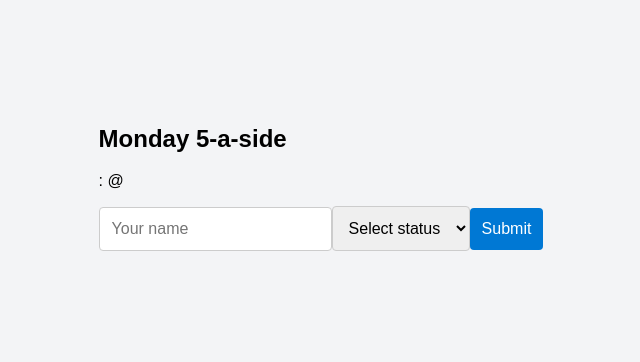
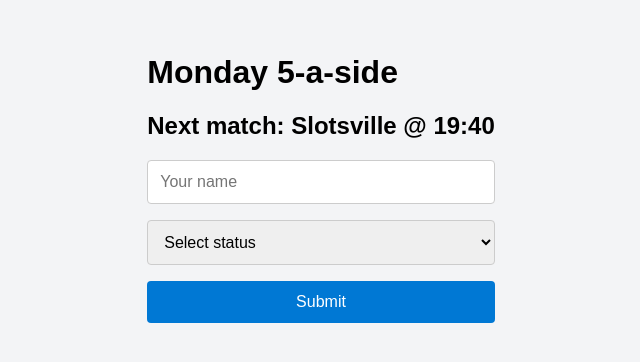
Before and after one commit to electricit-ltd/mnf, a React (Create React App) app: page / in a window 1280 px wide. Shown: the part 222-584 px from the top of the page, without its empty margins (319-959 px from the left). Built offline with nearby package versions, Linux system fonts and the light colour scheme.

Commit message:
Use 'opponent' instead of home/away in App.js

```diff
--- a/src/App.js
+++ b/src/App.js
@@ -1,4 +1,3 @@
-// src/App.js
 import React, { useState, useEffect } from "react";
 import "./styles.css";
 import fixtures from "./fixtures.json";
@@ -7,80 +6,63 @@ function App() {
   const [name, setName] = useState("");
   const [status, setStatus] = useState("");
   const [submitting, setSubmitting] = useState(false);
-  const [match, setMatch] = useState(null);
+  const [nextFixture, setNextFixture] = useState(null);
 
   useEffect(() => {
     const today = new Date();
-    const upcoming = fixtures
-      .map((fixture) => ({
-        ...fixture,
-        dateObj: new Date(fixture.date),
-      }))
-      .filter((fixture) => fixture.dateObj >= today)
-      .sort((a, b) => a.dateObj - b.dateObj)[0];
 
-    setMatch(upcoming || null);
+    const upcoming = fixtures.find((fixture) => {
+      const fixtureDate = new Date(fixture.date);
+      return fixtureDate >= today;
+    });
+
+    setNextFixture(upcoming);
   }, []);
 
-  const handleSubmit = async () => {
-    if (!name || !status) return;
+  const handleSubmit = async (e) => {
+    e.preventDefault();
+    if (!name || !status || !nextFixture) return;
+
     setSubmitting(true);
-
-    try {
-      const res = await fetch("/api/submitPoll", {
+    await fetch("/api/submitPoll", {
       method: "POST",
-        headers: {
-          "Content-Type": "application/json",
-        },
+      headers: { "Content-Type": "application/json" },
       body: JSON.stringify({
         name,
         status,
-          date: match?.date,
+        date: nextFixture.date,
       }),
     });
-
-      const result = await res.json();
-      alert(result.body || "Submitted");
+    setSubmitting(false);
     setName("");
     setStatus("");
-    } catch (err) {
-      console.error(err);
-      alert("Error submitting response.");
-    } finally {
-      setSubmitting(false);
-    }
   };
 
   return (
     <div className="container">
-      <div className="card">
-        <h2>Monday 5-a-side</h2>
-        {match && (
-          <p className="fixture">
-            <strong>{match.dateFormatted}</strong>: {match.fixture} @ {match.kickoff}
-          </p>
-        )}
+      <h1>Monday 5-a-side</h1>
+      <h2>
+        {nextFixture
+          ? `Next match: ${nextFixture.opponent} @ ${nextFixture.time}`
+          : "No upcoming match found"}
+      </h2>
+      <form onSubmit={handleSubmit}>
         <input
           type="text"
           placeholder="Your name"
           value={name}
           onChange={(e) => setName(e.target.value)}
-          disabled={submitting}
         />
-        <select
-          value={status}
-          onChange={(e) => setStatus(e.target.value)}
-          disabled={submitting}
-        >
+        <select value={status} onChange={(e) => setStatus(e.target.value)}>
           <option value="">Select status</option>
-          <option value="Yes">Yes</option>
-          <option value="Maybe">Maybe</option>
-          <option value="No">No</option>
+          <option value="yes">Yes</option>
+          <option value="no">No</option>
+          <option value="maybe">Maybe</option>
         </select>
-        <button onClick={handleSubmit} disabled={submitting}>
+        <button type="submit" disabled={submitting}>
           {submitting ? "Submitting..." : "Submit"}
         </button>
-      </div>
+      </form>
     </div>
   );
 }
```
Lines whose indentation alone changed are shown as unchanged.
